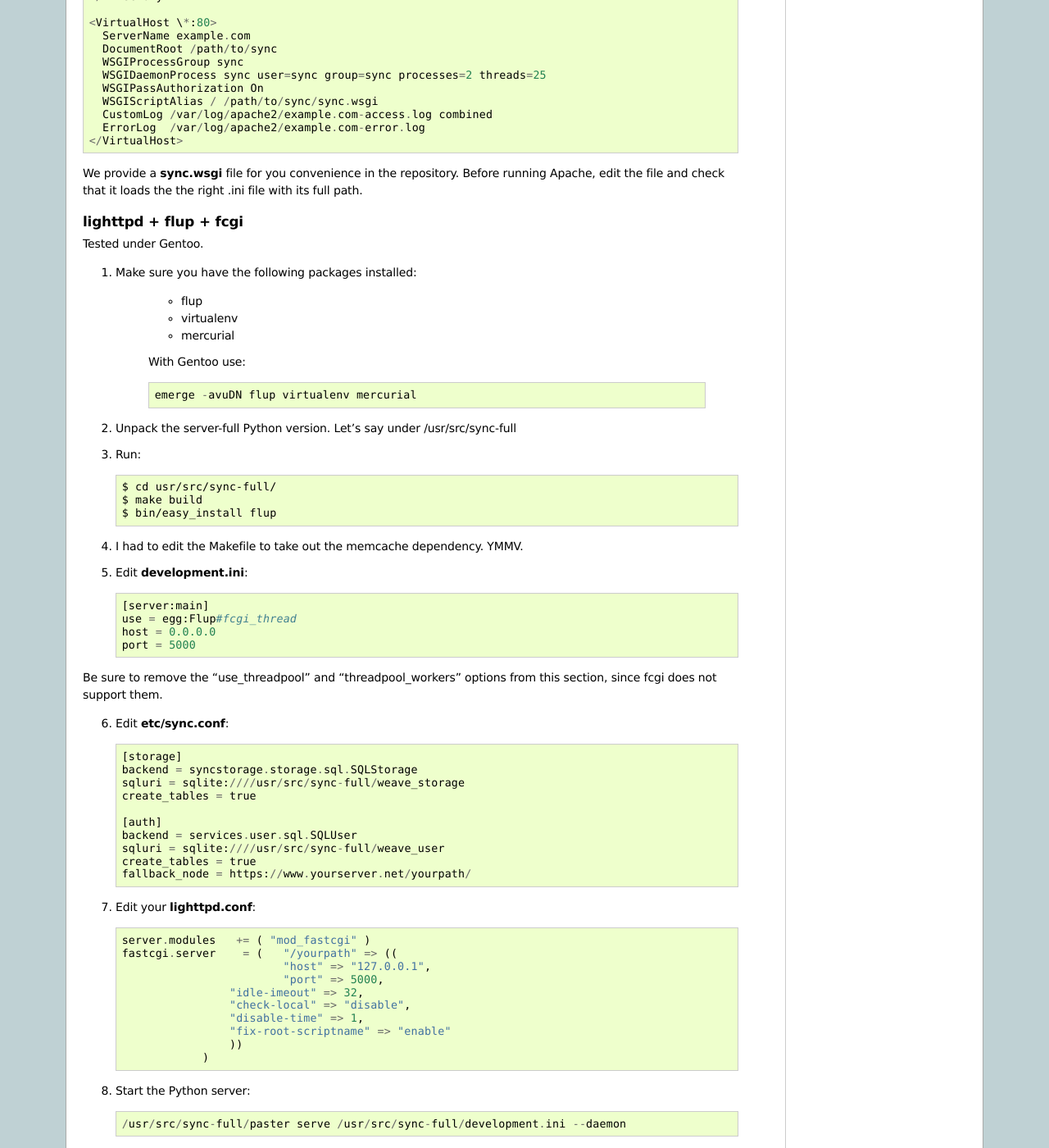
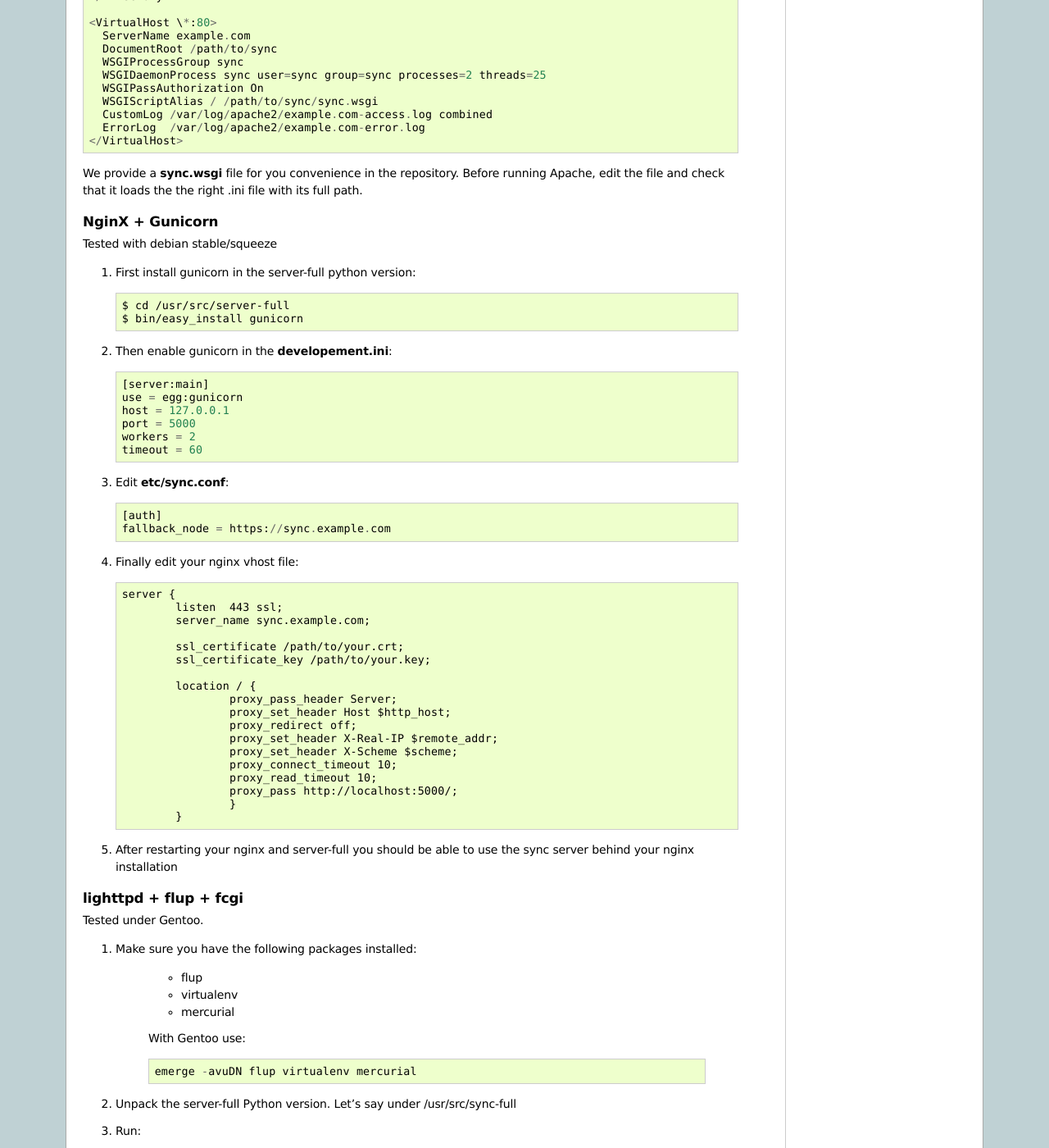
Before and after one commit to mozilla-services/docs, a Sphinx documentation site: the page built from source/howtos/run-sync.rst, in a window 1280 px wide and 1400 px high, scrolled down 1986 px. Shown: the whole window at 82% size. Built offline with Sphinx 7.4.7, drawn with Linux system fonts in a browser that asks for light colours; the version number could not be read and is left out.

Commit message:
Bug 710140 - Added a Nginx/Gunicorn section in the howto doc

```diff
--- a/source/howtos/run-sync.rst
+++ b/source/howtos/run-sync.rst
@@ -144,6 +144,54 @@ We provide a **sync.wsgi** file for you convenience in the repository.
 Before running Apache, edit the file and check that it loads the the right
 .ini file with its full path.
 
+NginX + Gunicorn
+::::::::::::::::
+
+Tested with debian stable/squeeze
+
+1. First install gunicorn in the server-full python version::
+
+        $ cd /usr/src/server-full
+        $ bin/easy_install gunicorn
+
+2. Then enable gunicorn in the **developement.ini**::
+
+        [server:main]
+        use = egg:gunicorn
+        host = 127.0.0.1
+        port = 5000
+        workers = 2
+        timeout = 60
+
+3. Edit **etc/sync.conf**::
+
+        [auth]
+        fallback_node = https://sync.example.com
+
+4. Finally edit your nginx vhost file::
+
+        server {
+                listen  443 ssl;
+                server_name sync.example.com;
+
+                ssl_certificate /path/to/your.crt;
+                ssl_certificate_key /path/to/your.key;
+
+                location / {
+                        proxy_pass_header Server;
+                        proxy_set_header Host $http_host;
+                        proxy_redirect off;
+                        proxy_set_header X-Real-IP $remote_addr;
+                        proxy_set_header X-Scheme $scheme;
+                        proxy_connect_timeout 10;
+                        proxy_read_timeout 10;
+                        proxy_pass http://localhost:5000/;
+                        }
+                }
+
+5. After restarting your nginx and server-full you should be able to use the
+   sync server behind your nginx installation
+
 
 lighttpd + flup + fcgi
 ::::::::::::::::::::::
```
